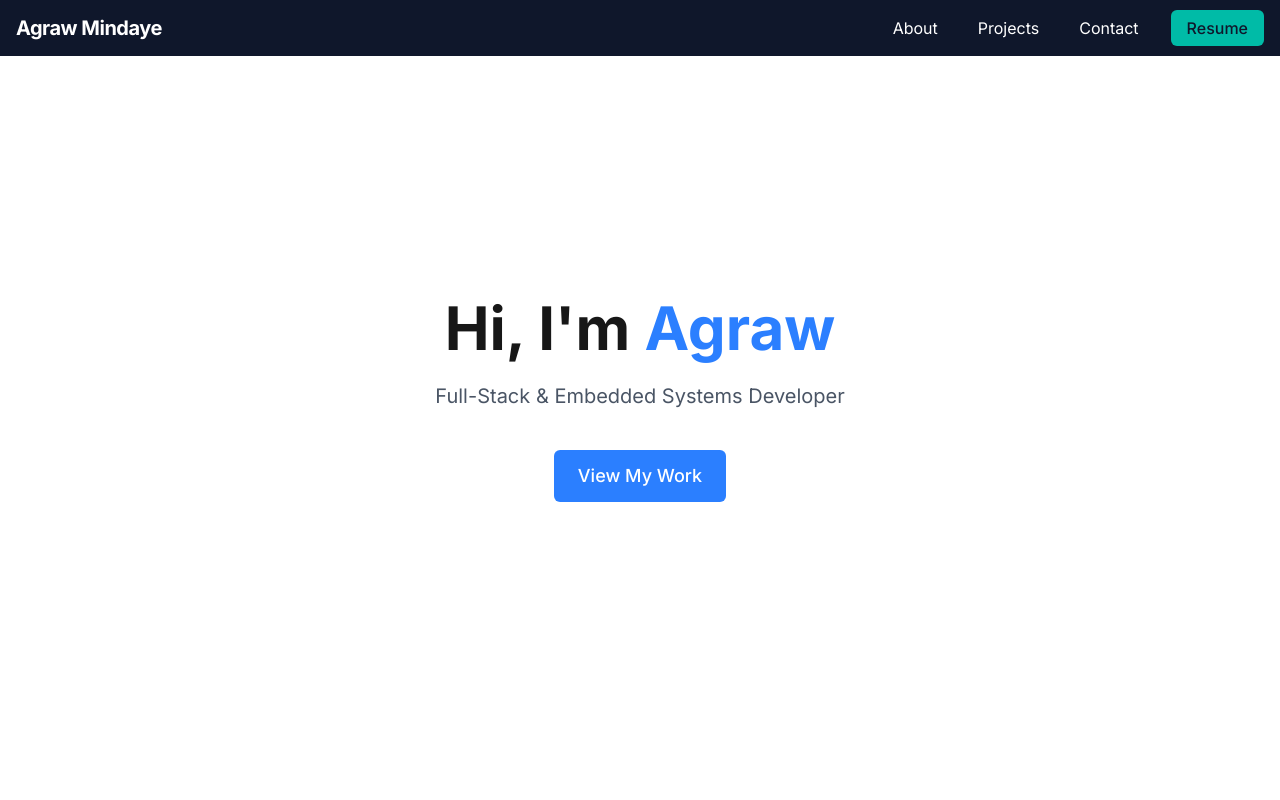
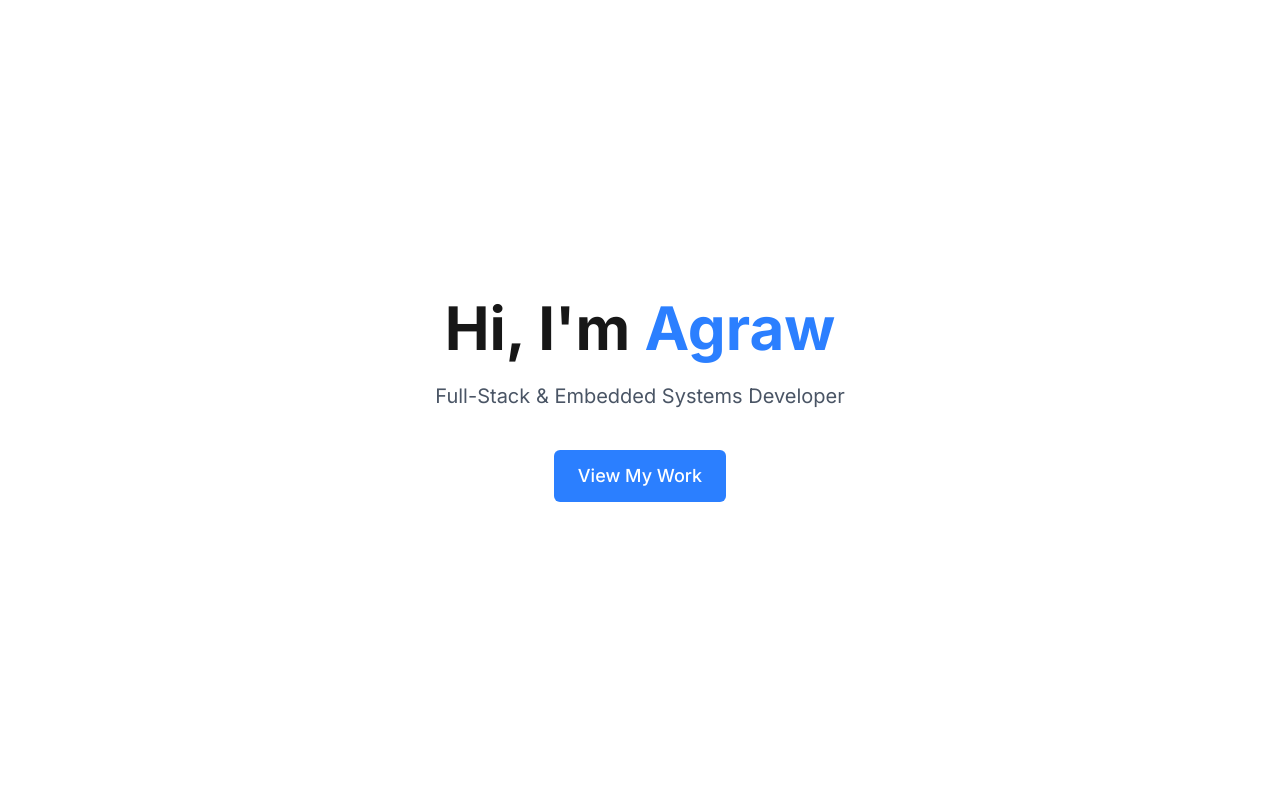
Before and after one commit to Agraw-Mindaye/Portfolio-Website, a Next.js app: page / in a window 1280 px wide. Shown: the top 800 px of the page. Built offline with nearby package versions, Linux system fonts and the light colour scheme.

Commit message:
feat(navbar): implement sticky navbar with animated show/hide feature

```diff
--- a/components/Navbar.tsx
+++ b/components/Navbar.tsx
@@ -1,10 +1,7 @@
 'use client'
 
 import Link from 'next/link'
-import { useEffect, useMemo, useRef, useState } from 'react'
-
-const linkBase =
-  'transition-colors focus:outline-none focus:ring-2 focus:ring-blue-500/40 rounded'
+import { useEffect, useState } from 'react'
 
 const SECTIONS = [
   { id: 'about', label: 'About' },
@@ -13,106 +10,84 @@ const SECTIONS = [
 ]
 
 export default function Navbar() {
+  const [visible, setVisible] = useState(false)
+  const [active, setActive] = useState('about')
 
-  const [active, setActive] = useState<string>('') // current section id
-  const observerRef = useRef<IntersectionObserver | null>(null)
-  const navRef = useRef<HTMLElement | null>(null)  // NEW
+  useEffect(() => {
+    const navHeight = 56 // keep in sync with h-[56px]
+    const sentinel = document.getElementById('nav-sentinel')
+    if (!sentinel) return
 
-  const sectionEls = useMemo(
-    () => SECTIONS.map(s => typeof window !== 'undefined' ? document.getElementById(s.id) : null),
-    []
-  )
+    const io = new IntersectionObserver(
+      ([entry]) => {
+        // If the sentinel is intersecting (we are near top/hero), hide the nav.
+        // If it's not intersecting (we scrolled past it), show the nav.
+        setVisible(!entry.isIntersecting)
+      },
+      {
+        root: null,
+        rootMargin: `-${navHeight}px 0px 0px 0px`,
+        threshold: 0,
+      }
+    )
 
-  // Highlight active link when section is in view
-  useEffect(() => {
-    if (typeof window === 'undefined') return
-
-    // Clean up previous observer (hot reload friendly)
-    observerRef.current?.disconnect()
-
-    const navH = navRef.current?.offsetHeight ?? 56 // header height (fallback)
-    const options: IntersectionObserverInit = {
-      root: null,
-      // Shift the "viewbox" down by the header height so the active section matches what you see
-      rootMargin: `-${navH}px 0px -50% 0px`,   // top margin = header; bottom margin makes switch a bit earlier
-      threshold: [0, 0.2, 0.4, 0.6, 0.8],      // smoother transitions
-    }
-
-    const io = new IntersectionObserver((entries) => {
-      // Pick the most visible section
-      const visible = entries
-        .filter(e => e.isIntersecting)
-        .sort((a, b) => (b.intersectionRatio - a.intersectionRatio))[0]
-
-      if (visible?.target?.id) setActive(visible.target.id)
-    }, options)
-
-    sectionEls.forEach(el => el && io.observe(el))
-    observerRef.current = io
-
+    io.observe(sentinel)
     return () => io.disconnect()
   }, [])
 
-  // Smooth scroll with offset + set active immediately
-  const handleNavClick = (e: React.MouseEvent<HTMLAnchorElement>, id: string) => {
+  // Smooth scroll & active highlight (optional)
+  const handleClick = (e: React.MouseEvent<HTMLAnchorElement>, id: string) => {
     e.preventDefault()
-    setActive(id) // immediate UI update
-
+    setActive(id)
     const target = document.getElementById(id)
-    const navH = navRef.current?.offsetHeight ?? 56
-    if (!target) return
-
-    // manual offset to avoid header overlap
-    const y = target.getBoundingClientRect().top + window.scrollY - navH
-    window.scrollTo({ top: y, behavior: 'smooth' })
-    history.pushState(null, '', `#${id}`)
+    const navHeight = 56
+    if (target) {
+      const top = target.getBoundingClientRect().top + window.scrollY - navHeight
+      window.scrollTo({ top, behavior: 'smooth' })
+      history.pushState(null, '', `#${id}`)
+    }
   }
 
   const linkClass = (id: string) =>
-    [
-      // base
-      `text-sm sm:text-base px-1.5 py-1 sm:px-2 ${linkBase} hover:text-blue-300`,
-      // active state
-      active === id ? 'text-blue-300 underline underline-offset-4' : 'text-white',
-    ].join(' ')
-
+    `text-sm sm:text-base transition ${
+      active === id
+        ? 'text-blue-300 underline underline-offset-4'
+        : 'text-white hover:text-blue-300'
+    }`
 
   return (
-    <nav ref={navRef} className="fixed top-0 left-0 right-0 z-50 bg-slate-900 text-white">
-      <div className="
-          mx-auto w-full px-4
-          max-w-screen-xl 3xl:max-w-[90rem]
-          py-3
-          flex items-center justify-center
-          md:justify-between
-          h-[52px]
-          md:h-[56px]
-        "
-      >
-        {/* Name (hidden on mobile) */}
-        <span className="hidden md:block font-bold text-lg tracking-tight sm:text-xl">
-          Agraw Mindaye
-        </span>
+    <nav
+      className={[
+        // fixed so it’s independent of ancestor overflow quirks
+        'fixed top-0 inset-x-0 z-[1000]',
+        // styling
+        'bg-slate-900/90 backdrop-blur shadow-sm',
+        // animation
+        'transition-all duration-300',
+        visible ? 'translate-y-0 opacity-100' : '-translate-y-full opacity-0 pointer-events-none',
+      ].join(' ')}
+      aria-hidden={!visible}
+    >
+      <div className="mx-auto max-w-screen-xl w-full px-4 py-3 h-[56px] flex items-center
+                      justify-center md:justify-between gap-4">
+        <span className="hidden md:inline font-bold text-lg tracking-tight text-white">Agraw Mindaye</span>
 
-        {/* Links */}
-        <div className="flex flex-wrap items-center justify-center gap-4 sm:gap-6">
-          {SECTIONS.map(s => (
+        <div className="flex gap-6 items-center">
+          {SECTIONS.map(({ id, label }) => (
             <Link
-              key={s.id}
-              href={`#${s.id}`}
-              className={linkClass(s.id)}
-              onClick={(e) => handleNavClick(e, s.id)}
+              key={id}
+              href={`#${id}`}
+              onClick={(e) => handleClick(e, id)}
+              className={linkClass(id)}
             >
-              {s.label}
+              {label}
             </Link>
           ))}
 
           <Link
             href="/resume.pdf"
             target="_blank"
-            className="inline-flex items-center text-sm sm:text-base px-3 py-1 rounded-md
-                       bg-teal-500 text-slate-900 font-medium transition-colors hover:bg-teal-400
-                       focus:outline-none focus:ring-2 focus:ring-teal-400/50 md:px-4 md:py-1.5"
+            className="text-sm sm:text-base px-3 py-1 rounded bg-teal-500 text-slate-900 font-medium hover:bg-teal-400"
           >
             Resume
           </Link>
```
